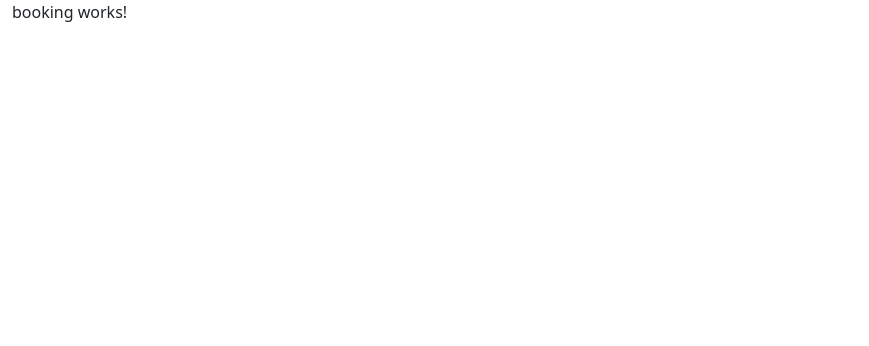
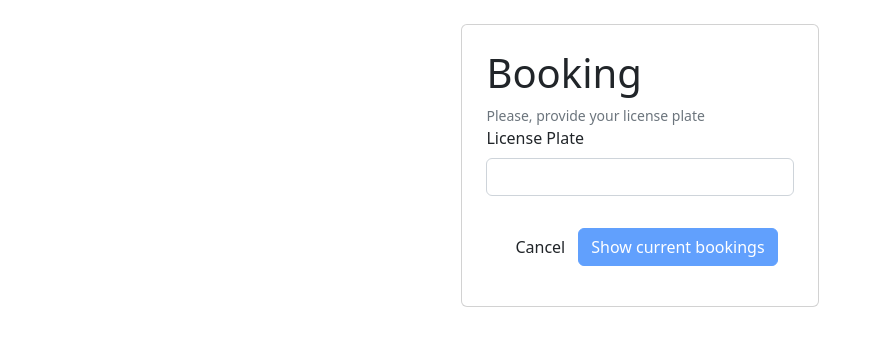
Before and after one commit to Edrac/AppointmentSystemUI, an Angular app in the folder AppointmentSystemUI/: page /booking in a window 1280 px wide. Shown: the top 346 px of the page, without its empty margins (0-869 px from the left). Built offline with nearby package versions, Linux system fonts and the light colour scheme.

Commit message:
updated booking page

```diff
--- a/AppointmentSystemUI/src/app/core/services/api/appointment/api.appointment.service.ts
+++ b/AppointmentSystemUI/src/app/core/services/api/appointment/api.appointment.service.ts
@@ -14,11 +14,10 @@ export class ApiAppointmentService {
   ) { }
 
 
-  getAppointments(): Observable<Appointments> {
+  getAppointments(id: string): Observable<Array<Appointments>> {
     let params: BaseURLParams = {
-      url: this._apiHttpService.createUrl('Appointments'),
+      url: this._apiHttpService.createUrl(`Appointments/${id}`),
     }
     return this._apiHttpService.get(params);
   }
-
 }
--- a/AppointmentSystemUI/src/app/pages/booking/booking.component.html
+++ b/AppointmentSystemUI/src/app/pages/booking/booking.component.html
@@ -1 +1,36 @@
-<p>booking works!</p>
+<div class="d-flex justify-content-center pt-4">
+  <div class="card p-4">
+    <h1>Booking</h1>
+    <small class="text-muted">Please, provide your license plate</small>
+    <form [formGroup]="registrationForm"
+          (ngSubmit)="save()">
+      <div class="mb-3">
+        <label for="id"
+               class="form-label">
+          License Plate
+        </label>
+        <input id="id"
+               class="form-control"
+               type="text"
+               formControlName="id">
+      </div>
+      <div class="card-body d-flex justify-content-evenly">
+        <button class="btn btn-default"
+                type="button"
+                [routerLink]="['/dashboard']">Cancel</button>
+        <button class="btn btn-primary"
+                [disabled]="registrationForm.invalid"
+                type="submit">Show current bookings</button>
+      </div>
+    </form>
+  </div>
+</div>
+<div [class.show]="errorMessage != undefined && errorMessage != ''"
+     class="mt-5 alert alert-danger alert-dismissible fade"
+     role="alert">
+  {{errorMessage}}
+  <button type="button"
+          class="btn-close"
+          (click)="errorMessage = ''"
+          aria-label="Close"></button>
+</div>
--- a/AppointmentSystemUI/src/app/pages/booking/booking.component.ts
+++ b/AppointmentSystemUI/src/app/pages/booking/booking.component.ts
@@ -1,4 +1,9 @@
 import { Component, OnInit } from '@angular/core';
+import { FormGroup, FormBuilder, FormControl, Validators } from '@angular/forms';
+import { Router } from '@angular/router';
+import { Subscription } from 'rxjs';
+import { ApiAppointmentService } from 'src/app/core/services/api/appointment/api.appointment.service';
+import { Appointments } from 'src/app/shared/interfaces/appointments';
 
 @Component({
   selector: 'app-booking',
@@ -6,10 +11,37 @@ import { Component, OnInit } from '@angular/core';
   styleUrls: ['./booking.component.scss']
 })
 export class BookingComponent implements OnInit {
+  private _subscriptions: Subscription = new Subscription();
+  public registrationForm: FormGroup;
+  public errorMessage: string | undefined;
+  constructor(
+    private _formBuilder: FormBuilder,
+    private _apiAppointmentService: ApiAppointmentService,
+    private _router: Router,
+  ) {
+    this.registrationForm = _formBuilder.group(
+      {
+        id: new FormControl('', [Validators.required, Validators.minLength(2)]),
+      }
+    );
+  }
 
-  constructor() { }
 
   ngOnInit(): void {
   }
 
+  save(): void {
+    this._subscriptions.add(
+      this._apiAppointmentService.getAppointments(this.registrationForm.controls['id'].value)
+        .subscribe(
+          (resp: Array<Appointments>) => {
+
+          },
+          (error) => {
+            this.errorMessage = error;
+          }
+        )
+    );
+  }
+
 }
--- a/AppointmentSystemUI/src/app/pages/booking/booking.module.ts
+++ b/AppointmentSystemUI/src/app/pages/booking/booking.module.ts
@@ -2,6 +2,7 @@ import { NgModule } from '@angular/core';
 import { CommonModule } from '@angular/common';
 import { BookingComponent } from './booking.component';
 import { Routes, RouterModule } from '@angular/router';
+import { FormsModule, ReactiveFormsModule } from '@angular/forms';
 
 
 const routes: Routes = [
@@ -17,7 +18,9 @@ const routes: Routes = [
   ],
   imports: [
     RouterModule.forChild(routes),
-    CommonModule
+    CommonModule,
+    FormsModule,
+    ReactiveFormsModule,
   ]
 })
 export class BookingModule { }
```
